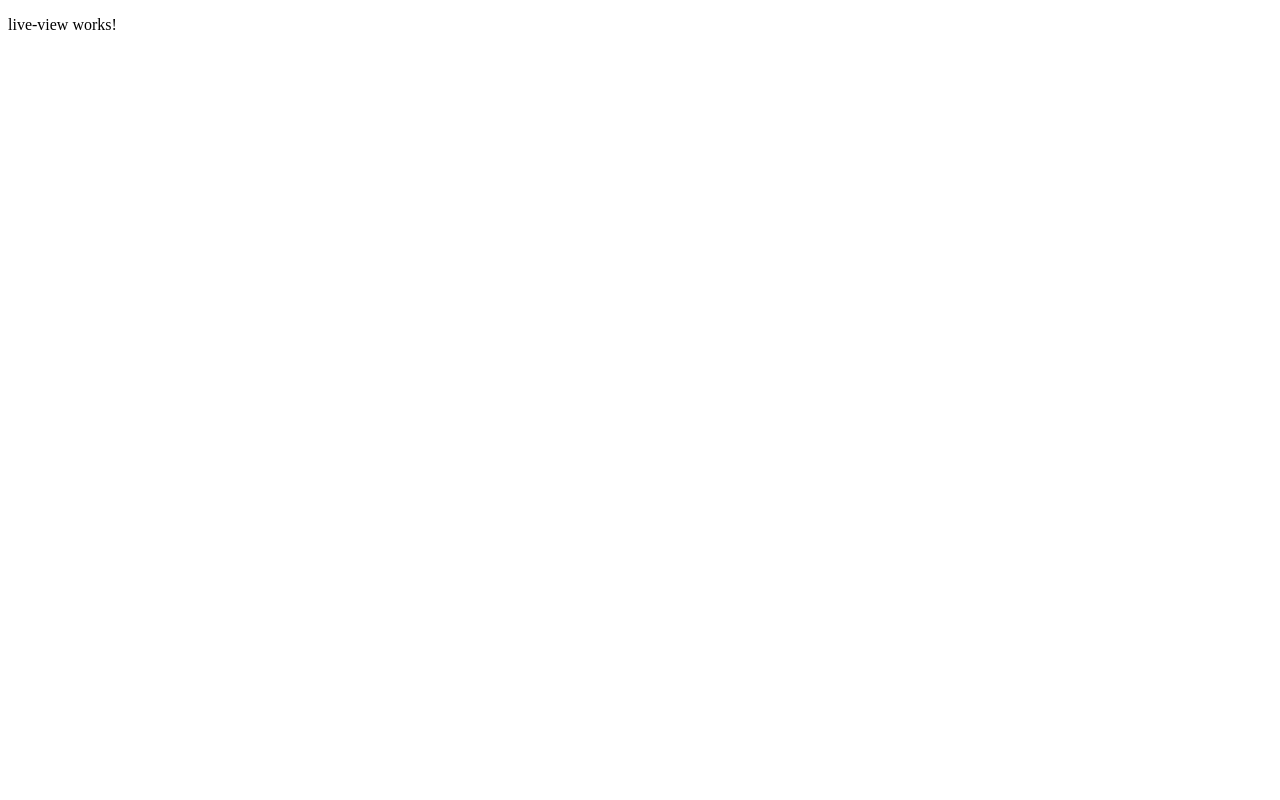
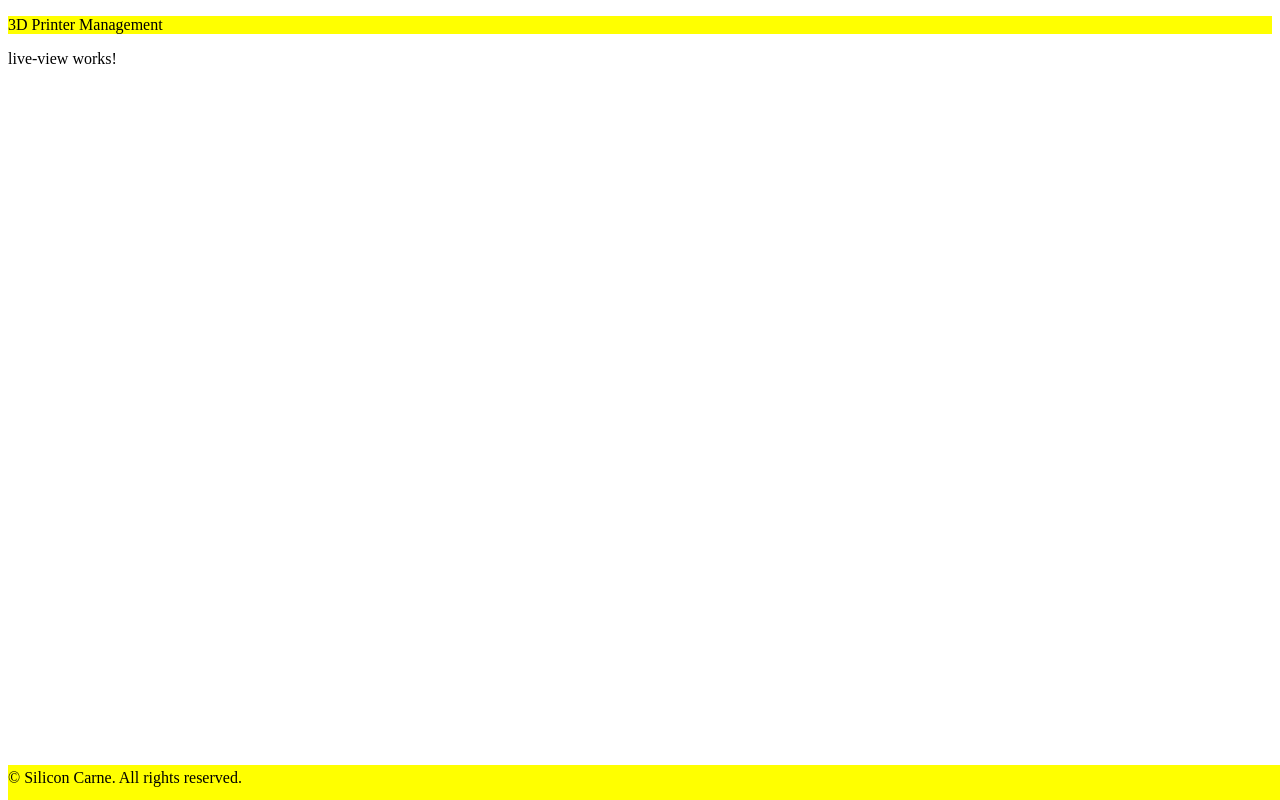
Before and after one commit to fhnaseer/printer-management, an Angular app: page / in a window 1280 px wide. Built offline with nearby package versions, Linux system fonts and the light colour scheme.

Commit message:
adding headers and footers,

```diff
--- /dev/null
+++ b/src/app/app/app.component.html
@@ -0,0 +1,3 @@
+<app-header></app-header>
+<router-outlet></router-outlet>
+<app-footer></app-footer>
--- /dev/null
+++ b/src/app/app/app.component.ts
@@ -0,0 +1,14 @@
+import { Component, OnInit } from '@angular/core';
+
+@Component({
+  selector: 'app-root',
+  templateUrl: './app.component.html',
+})
+export class AppComponent implements OnInit {
+
+  constructor() { }
+
+  ngOnInit() {
+  }
+
+}
--- /dev/null
+++ b/src/app/footer/footer.component.css
@@ -0,0 +1,7 @@
+footer {
+    max-height: 35px ;
+}
+
+footer > div > p {
+    margin-top: 4px;
+}
--- /dev/null
+++ b/src/app/footer/footer.component.html
@@ -0,0 +1,5 @@
+<footer class="footer">
+  <div layout="row" layout-align="center center">
+    <p>© Silicon Carne. All rights reserved.</p>
+  </div>
+</footer>
--- /dev/null
+++ b/src/app/footer/footer.component.ts
@@ -0,0 +1,15 @@
+import { Component, OnInit } from '@angular/core';
+
+@Component({
+  selector: 'app-footer',
+  templateUrl: './footer.component.html',
+  styleUrls: ['./footer.component.css']
+})
+export class FooterComponent implements OnInit {
+  constructor() {
+  }
+
+  ngOnInit() {
+  }
+
+}
--- /dev/null
+++ b/src/app/header/header.component.html
@@ -0,0 +1,5 @@
+<footer class="header">
+  <div layout="row" layout-align="center center">
+    <p>3D Printer Management</p>
+  </div>
+</footer>
--- /dev/null
+++ b/src/app/header/header.component.ts
@@ -0,0 +1,15 @@
+import { Component, OnInit } from '@angular/core';
+
+@Component({
+  selector: 'app-header',
+  templateUrl: './header.component.html',
+  styleUrls: ['./header.component.css']
+})
+export class HeaderComponent implements OnInit {
+
+  constructor() { }
+
+  ngOnInit() {
+  }
+
+}
--- a/src/styles.css
+++ b/src/styles.css
@@ -1 +1,9 @@
-/* You can add global styles to this file, and also import other style files */
+.header {
+    background-color: yellow;
+}
+.footer {
+    background-color: yellow;
+    position:absolute;
+    bottom: 0;
+    width:100%;
+}
```
Also changed, not shown: src/app/app.module.ts (+7 -1 lines), src/app/header/header.component.css (added), 2 other files (tests, documents, lock files or other folders).
